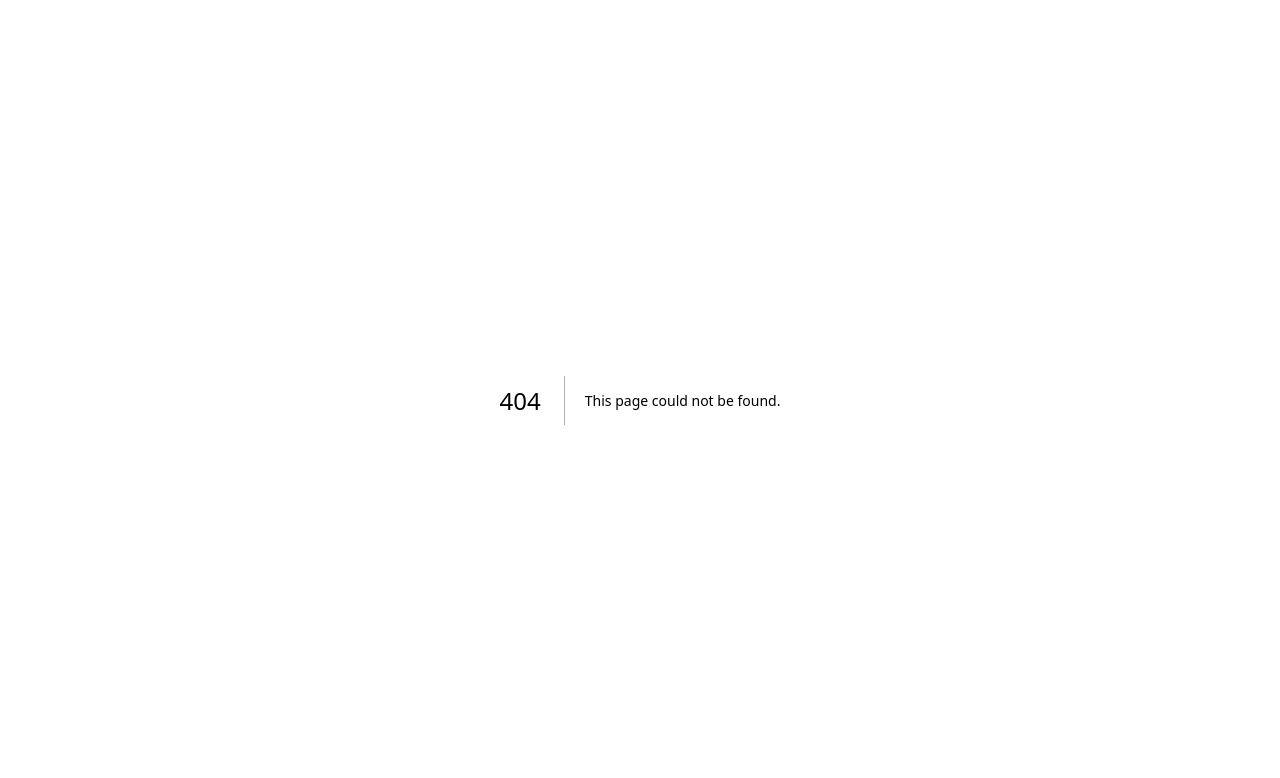
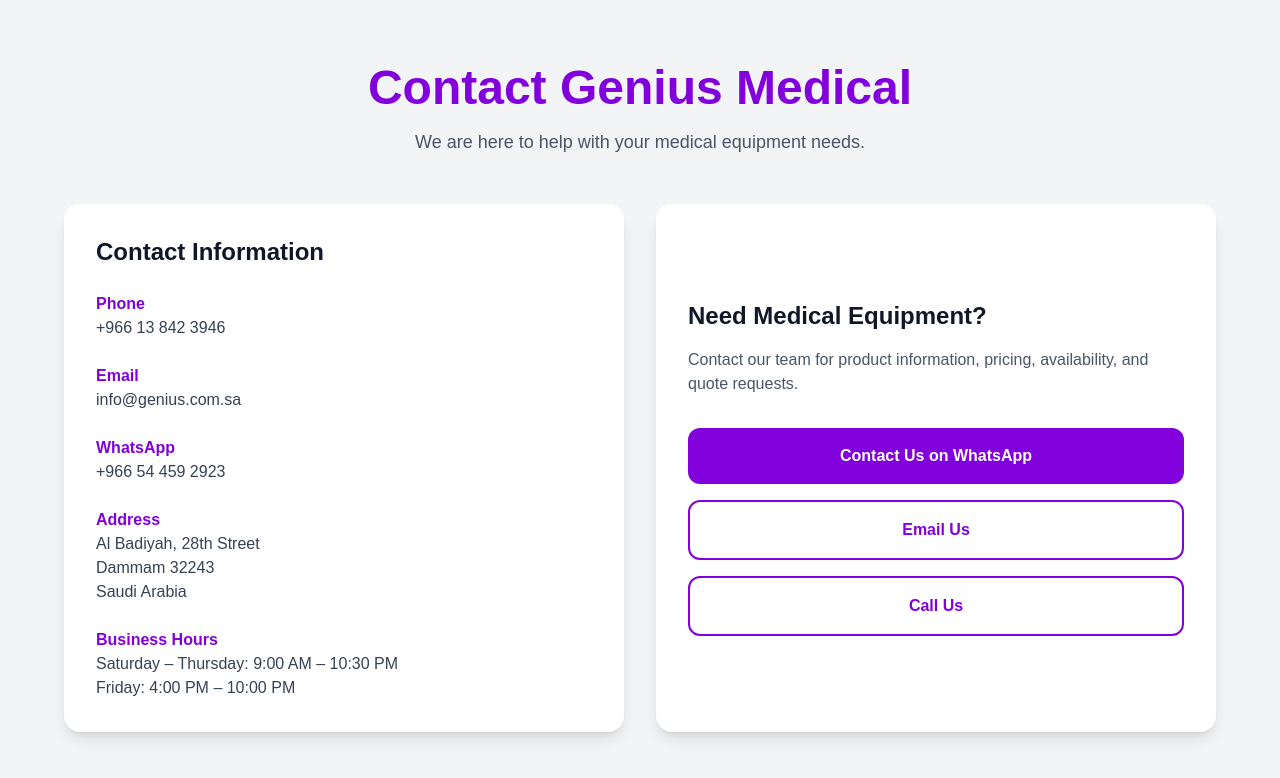
Before and after one commit to haninahwi-lgtm/genius-medical, a Next.js app: page /contact in a window 1280 px wide. Before the commit this address had no page. Shown: the top 778 px of the page. Built offline with nearby package versions, Linux system fonts and the light colour scheme.

Commit message:
Add contact page

```diff
--- /dev/null
+++ b/app/contact/page.tsx
@@ -0,0 +1,120 @@
+export default function ContactPage() {
+  return (
+    <main className="min-h-screen bg-gray-100 py-16 px-6">
+      <div className="max-w-6xl mx-auto">
+        <div className="text-center mb-12">
+          <h1 className="text-4xl md:text-5xl font-bold text-purple-700">
+            Contact Genius Medical
+          </h1>
+
+          <p className="mt-4 text-lg text-gray-600">
+            We are here to help with your medical equipment needs.
+          </p>
+        </div>
+
+        <div className="grid md:grid-cols-2 gap-8">
+          {/* Contact Information */}
+          <div className="bg-white rounded-2xl shadow-lg p-8">
+            <h2 className="text-2xl font-bold text-gray-900 mb-6">
+              Contact Information
+            </h2>
+
+            <div className="space-y-6">
+              <div>
+                <h3 className="font-semibold text-purple-700">Phone</h3>
+                <a
+                  href="tel:+966138423946"
+                  className="text-gray-700 hover:text-purple-700"
+                >
+                  +966 13 842 3946
+                </a>
+              </div>
+
+              <div>
+                <h3 className="font-semibold text-purple-700">Email</h3>
+                <a
+                  href="mailto:info@genius.com.sa"
+                  className="text-gray-700 hover:text-purple-700"
+                >
+                  info@genius.com.sa
+                </a>
+              </div>
+
+              <div>
+                <h3 className="font-semibold text-purple-700">WhatsApp</h3>
+                <a
+                  href="https://wa.me/966544592923"
+                  target="_blank"
+                  rel="noopener noreferrer"
+                  className="text-gray-700 hover:text-purple-700"
+                >
+                  +966 54 459 2923
+                </a>
+              </div>
+
+              <div>
+                <h3 className="font-semibold text-purple-700">Address</h3>
+                <p className="text-gray-700">
+                  Al Badiyah, 28th Street
+                  <br />
+                  Dammam 32243
+                  <br />
+                  Saudi Arabia
+                </p>
+              </div>
+
+              <div>
+                <h3 className="font-semibold text-purple-700">
+                  Business Hours
+                </h3>
+
+                <p className="text-gray-700">
+                  Saturday – Thursday: 9:00 AM – 10:30 PM
+                  <br />
+                  Friday: 4:00 PM – 10:00 PM
+                </p>
+              </div>
+            </div>
+          </div>
+
+          {/* Contact CTA */}
+          <div className="bg-white rounded-2xl shadow-lg p-8 flex flex-col justify-center">
+            <h2 className="text-2xl font-bold text-gray-900 mb-4">
+              Need Medical Equipment?
+            </h2>
+
+            <p className="text-gray-600 mb-8">
+              Contact our team for product information, pricing,
+              availability, and quote requests.
+            </p>
+
+            <div className="flex flex-col gap-4">
+              <a
+                href="https://wa.me/966544592923"
+                target="_blank"
+                rel="noopener noreferrer"
+                className="text-center bg-purple-700 hover:bg-purple-800 text-white font-semibold py-4 px-6 rounded-xl transition"
+              >
+                Contact Us on WhatsApp
+              </a>
+
+              <a
+                href="mailto:info@genius.com.sa"
+                className="text-center border-2 border-purple-700 text-purple-700 hover:bg-purple-700 hover:text-white font-semibold py-4 px-6 rounded-xl transition"
+              >
+                Email Us
+              </a>
+
+              <a
+                href="tel:+966138423946"
+                className="text-center border-2 border-purple-700 text-purple-700 hover:bg-purple-700 hover:text-white font-semibold py-4 px-6 rounded-xl transition"
+              >
+                Call Us
+              </a>
+            </div>
+          </div>
+        </div>
+      </div>
+    </main>
+  );
+}
```
